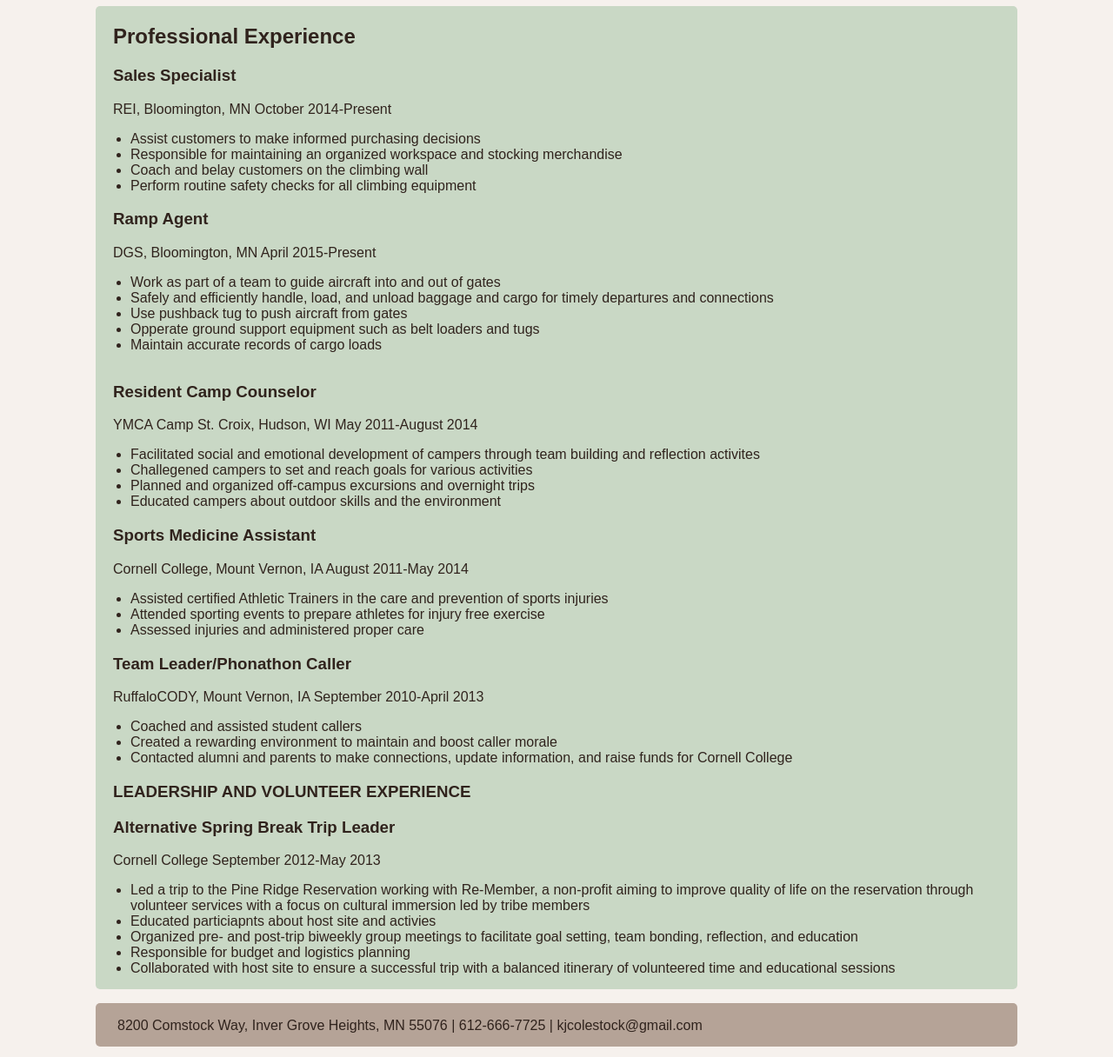
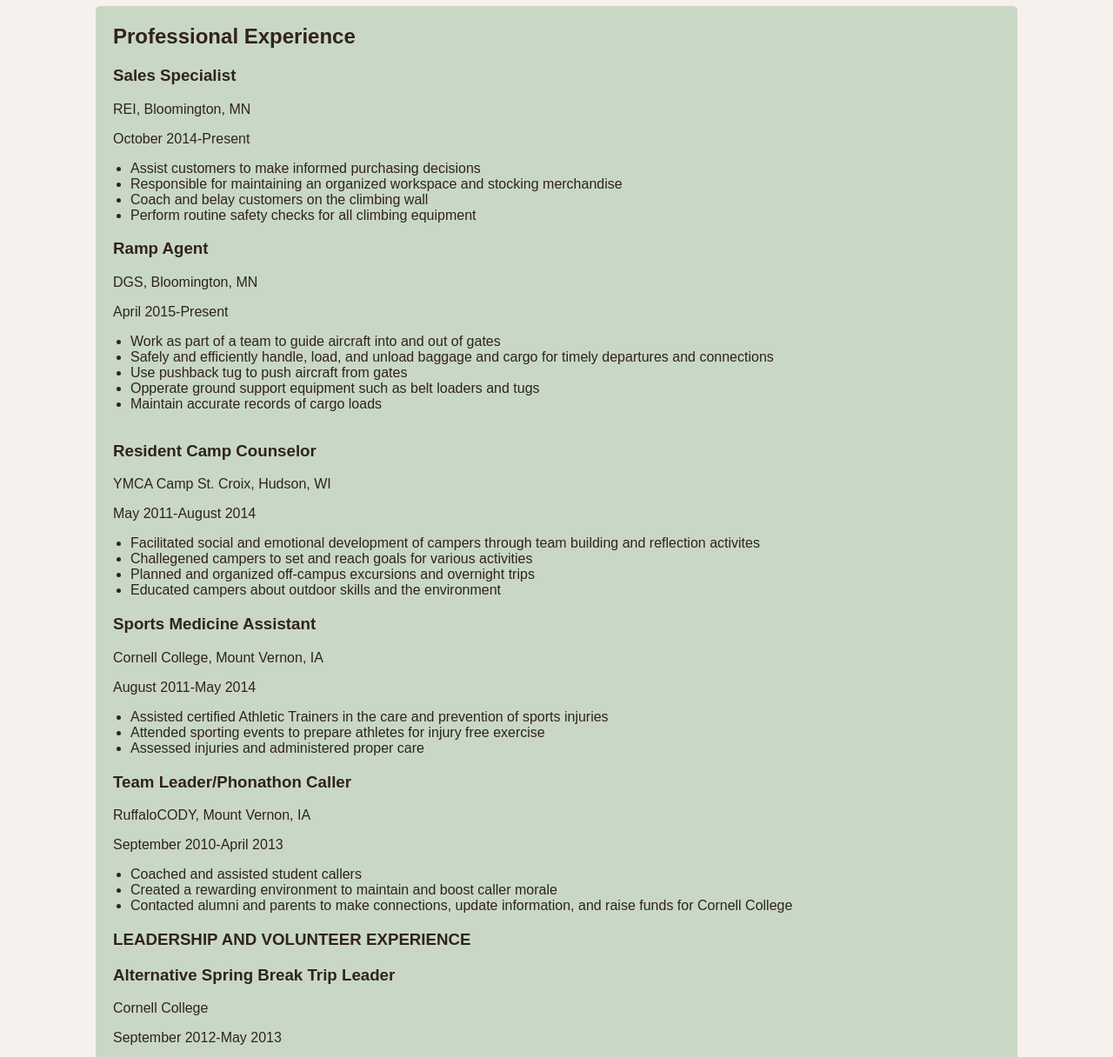
Before and after one commit to KaileyJo/KaileyJo.github.io, a plain HTML site: page index.html in a window 1280 px wide. Shown: the part 441-1657 px from the top of the page at 87% size. Drawn offline with Linux system fonts and the light colour scheme.

Commit message:
Update index.html

```diff
--- a/index.html
+++ b/index.html
@@ -46,7 +46,7 @@
         <div id="professional">
             <h2>Professional Experience</h2>
             <h3>Sales Specialist</h3>
-            <p>REI, Bloomington, MN October 2014-Present</p>
+            <p class="place">REI, Bloomington, MN </p><p class="date">October 2014-Present</p>
                 <ul>
                     <li>Assist customers to make informed purchasing decisions</li>
                     <li>Responsible for maintaining an organized workspace and stocking merchandise</li>
@@ -54,7 +54,7 @@
                     <li>Perform routine safety checks for all climbing equipment</li>
                     </ul>
             <h3>Ramp Agent</h3>
-            <p>DGS, Bloomington, MN April 2015-Present</p>
+            <p class="place">DGS, Bloomington, MN </p><p class="date">April 2015-Present</p>
                 <ul>
                     <li>Work as part of a team to guide aircraft into and out of gates</li>
                     <li>Safely and efficiently handle, load, and unload baggage and cargo for timely departures and connections</li>
@@ -63,7 +63,7 @@
                     <li>Maintain accurate records of cargo loads</li>
                 </ul>
             <h3>Resident Camp Counselor</h3>
-            <p>YMCA Camp St. Croix, Hudson, WI May 2011-August 2014</p>
+            <p class="place">YMCA Camp St. Croix, Hudson, WI </p><p class="date">May 2011-August 2014</p>
                 <ul>
                     <li>Facilitated social and emotional development of campers through team building and reflection activites</li>
                     <li>Challegened campers to set and reach goals for various activities</li>
@@ -71,14 +71,14 @@
                     <li>Educated campers about outdoor skills and the environment</li>
                 </ul>
             <h3>Sports Medicine Assistant</h3>
-            <p>Cornell College, Mount Vernon, IA August 2011-May 2014</p>
+            <p class="place">Cornell College, Mount Vernon, IA </p><p class="date">August 2011-May 2014</p>
                 <ul>
                     <li>Assisted certified Athletic Trainers in the care and prevention of sports injuries</li>
                     <li>Attended sporting events to prepare athletes for injury free exercise</li>
                     <li>Assessed injuries and administered proper care</li>
                 </ul>
             <h3>Team Leader/Phonathon Caller</h3>
-            <p>RuffaloCODY, Mount Vernon, IA September 2010-April 2013</p>
+            <p class="place">RuffaloCODY, Mount Vernon, IA </p><p class="date">September 2010-April 2013</p>
                 <ul>
                     <li>Coached and assisted student callers</li>
                     <li>Created a rewarding environment to maintain and boost caller morale</li>
@@ -86,7 +86,7 @@
                 </ul>
             <h3>LEADERSHIP AND VOLUNTEER EXPERIENCE</h3>
             <h3>Alternative Spring Break Trip Leader</h3>
-            <p>Cornell College September 2012-May 2013</p>
+            <p class="place">Cornell College </p><p class="date">September 2012-May 2013</p>
                 <ul>
                     <li>Led a trip to the Pine Ridge Reservation working with Re-Member, a non-profit aiming to improve quality of life on the reservation through volunteer services with a focus on cultural immersion led by tribe members</li>
                     <li>Educated particiapnts about host site and activies</li>
```
